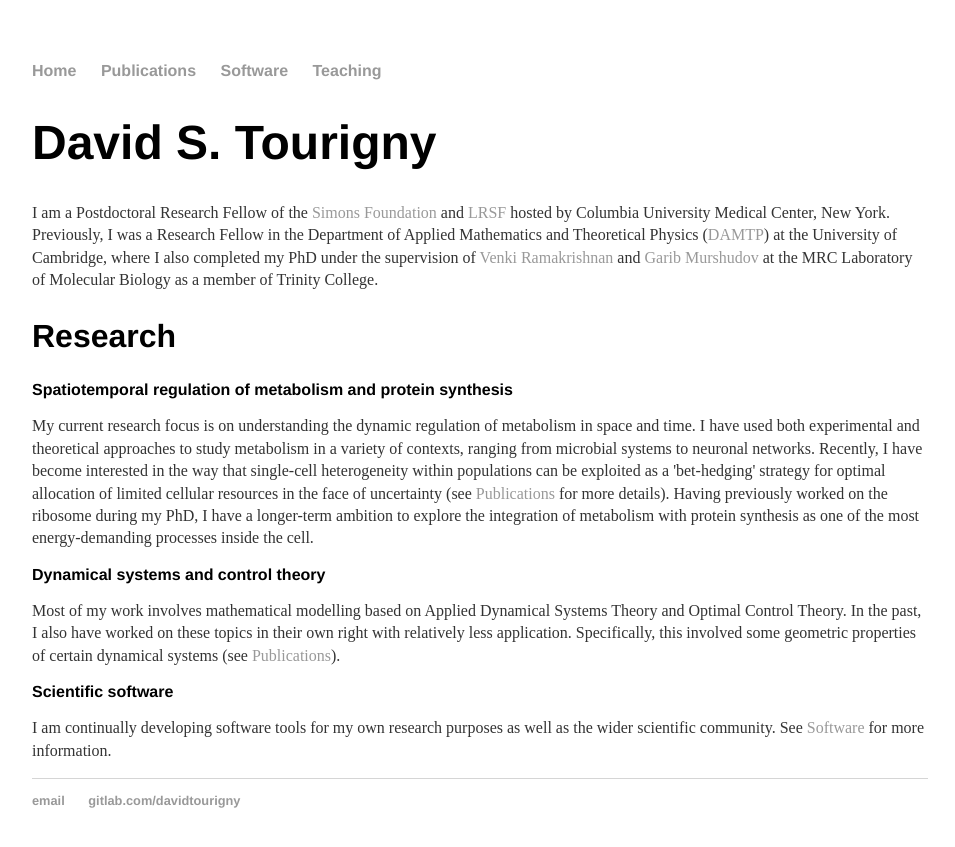
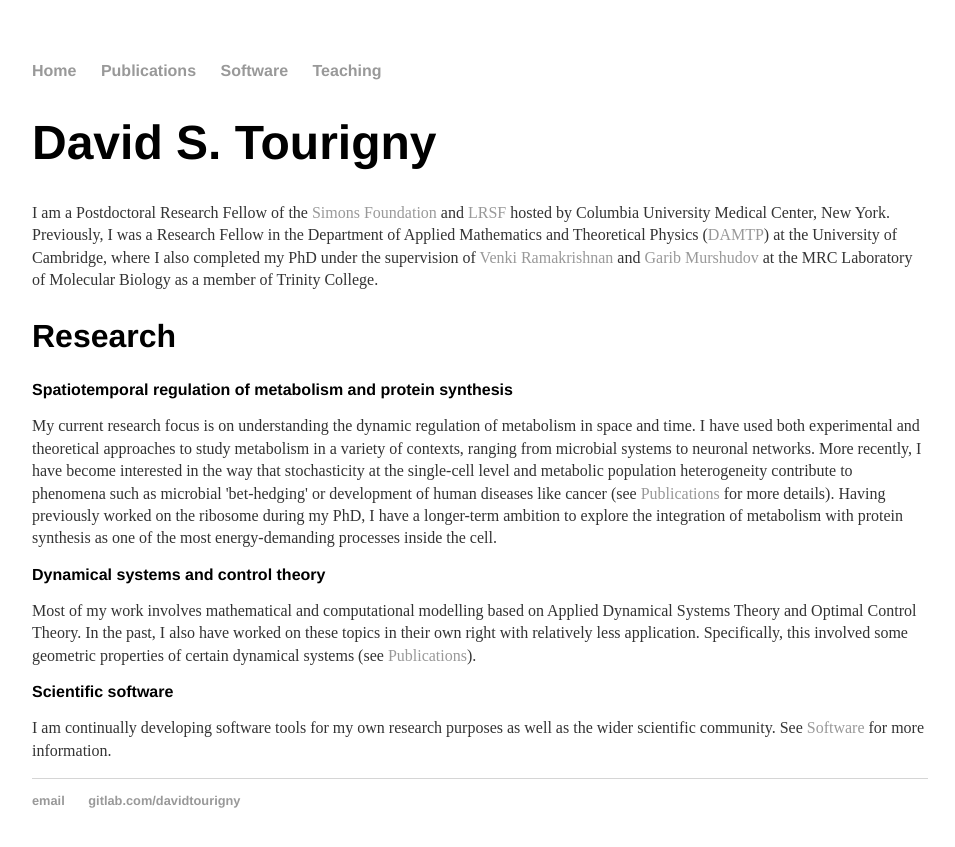
Before and after one commit to davidtourigny/davidtourigny.github.io, a Jekyll site: the page built from index.html, in a window 1280 px wide. Shown: the top 847 px of the page, without its empty margins (160-1115 px from the left). Built offline with Jekyll 4.4.1, drawn with Linux system fonts in a browser that asks for light colours.

Commit message:
update to latest publications and interests

```diff
--- a/index.html
+++ b/index.html
@@ -9,10 +9,10 @@ title: David S. Tourigny
 
             <h2>Research</h2>
             <h3>Spatiotemporal regulation of metabolism and protein synthesis</h3>
-            <p> My current research focus is on understanding the dynamic regulation of metabolism in space and time. I have used both experimental and theoretical approaches to study metabolism in a variety of contexts, ranging from microbial systems to neuronal networks. Recently, I have become interested in the way that single-cell heterogeneity within populations can be exploited as a 'bet-hedging' strategy for optimal allocation of limited cellular resources in the face of uncertainty (see <a href="/publications">Publications</a> for more details). Having previously worked on the ribosome during my PhD, I have a longer-term ambition to explore the integration of metabolism with protein synthesis as one of the most energy-demanding processes inside the cell. </p>
+            <p> My current research focus is on understanding the dynamic regulation of metabolism in space and time. I have used both experimental and theoretical approaches to study metabolism in a variety of contexts, ranging from microbial systems to neuronal networks. More recently, I have become interested in the way that stochasticity at the single-cell level and metabolic population heterogeneity contribute to phenomena such as microbial 'bet-hedging' or development of human diseases like cancer (see <a href="/publications">Publications</a> for more details). Having previously worked on the ribosome during my PhD, I have a longer-term ambition to explore the integration of metabolism with protein synthesis as one of the most energy-demanding processes inside the cell. </p>
 
             <h3>Dynamical systems and control theory</h3>
-            <p> Most of my work involves mathematical modelling based on Applied Dynamical Systems Theory and Optimal Control Theory. In the past, I also have worked on these topics in their own right with relatively less application. Specifically, this involved some geometric properties of certain dynamical systems (see <a href="/publications">Publications</a>). </p>
+            <p> Most of my work involves mathematical and computational modelling based on Applied Dynamical Systems Theory and Optimal Control Theory. In the past, I also have worked on these topics in their own right with relatively less application. Specifically, this involved some geometric properties of certain dynamical systems (see <a href="/publications">Publications</a>). </p>
 
             <h3>Scientific software</h3>
             <p> I am continually developing software tools for my own research purposes as well as the wider scientific community. See <a href="/software">Software</a> for more information. </p>
--- a/publications/index.html
+++ b/publications/index.html
@@ -8,8 +8,9 @@ title: Publications, David S. Tourigny
             <p>This page includes a short list of selected publications. A full list can be found via <a href="https://scholar.google.com/citations?user=O-slsGkAAAAJ&hl=en">Google Scholar</a>
                 <h2>Metabolism and protein synthesis</h2>
                 <ul>
+                <li><a href="https://www.biorxiv.org/content/10.1101/2020.05.22.110577v1">Simulating single-cell metabolism using a stochastic flux-balance analysis algorithm</a> (with AP Goldberg, JR Karr) </li>
                 <li><a href="https://arxiv.org/abs/1908.05307">Cooperative metabolic resource allocation in spatially-structured systems</a> </li>
-                <li><a href="https://arxiv.org/abs/1906.03919">Dynamic metabolic resource allocation based on the maximum entropy principle</a> </li>
+                <li><a href="https://link.springer.com/article/10.1007/s00285-020-01499-6">Dynamic metabolic resource allocation based on the maximum entropy principle</a> </li>
                 <li><a href="https://journals.plos.org/plosone/article?id=10.1371/journal.pone.0220937">Energetic substrate availability regulates synchronous activity in an excitatory neural network</a> (with MKA Karim, R Echeveste, MRN Kotter, JS O'Neill)</li>
                 <li><a href="https://science.sciencemag.org/content/340/6140/1235490">Elongation Factor G bound to the ribosome in an intermediate state of translocation</a> (with IS Fernandez, AC Kelly, V Ramakrishnan)</li>
                 </ul>
--- a/software/index.html
+++ b/software/index.html
@@ -5,7 +5,7 @@ title: Software, David S. Tourigny
 
 		<div class="blurb">
 			<h1>Software</h1>
-			<p>I develop and maintain the Python/C++ package <a href="https://dynamic-fba.readthedocs.io">dfba</a> for dynamic flux-balance analysis (DFBA) simulations. This is joint work with <a href="https://twitter.com/me_beber?lang=en">Moritz E. Beber</a> at DTU Biosustain that forms part of the <a href="https://opencobra.github.io/">openCOBRA</a> code base for constraint-based reconstruction and analysis of metabolic models. </p>
+			<p>I develop and maintain the Python/C++ package <a href="https://dynamic-fba.readthedocs.io">dfba</a> for dynamic flux-balance analysis (DFBA) simulations. This is joint work with <a href="https://twitter.com/me_beber?lang=en">Moritz E. Beber</a> and <a href="https://www.researchgate.net/profile/Jorge_Carrasco_Muriel2">Jorge Carrasco Muriel</a> that forms part of the <a href="https://opencobra.github.io/">openCOBRA</a> code base for constraint-based reconstruction and analysis of metabolic models. </p>
 
             <p> Other software and scripts for data processing can be accessed via <a href="https://gitlab.com/davidtourigny">GitLab</a> </p>
 
```
